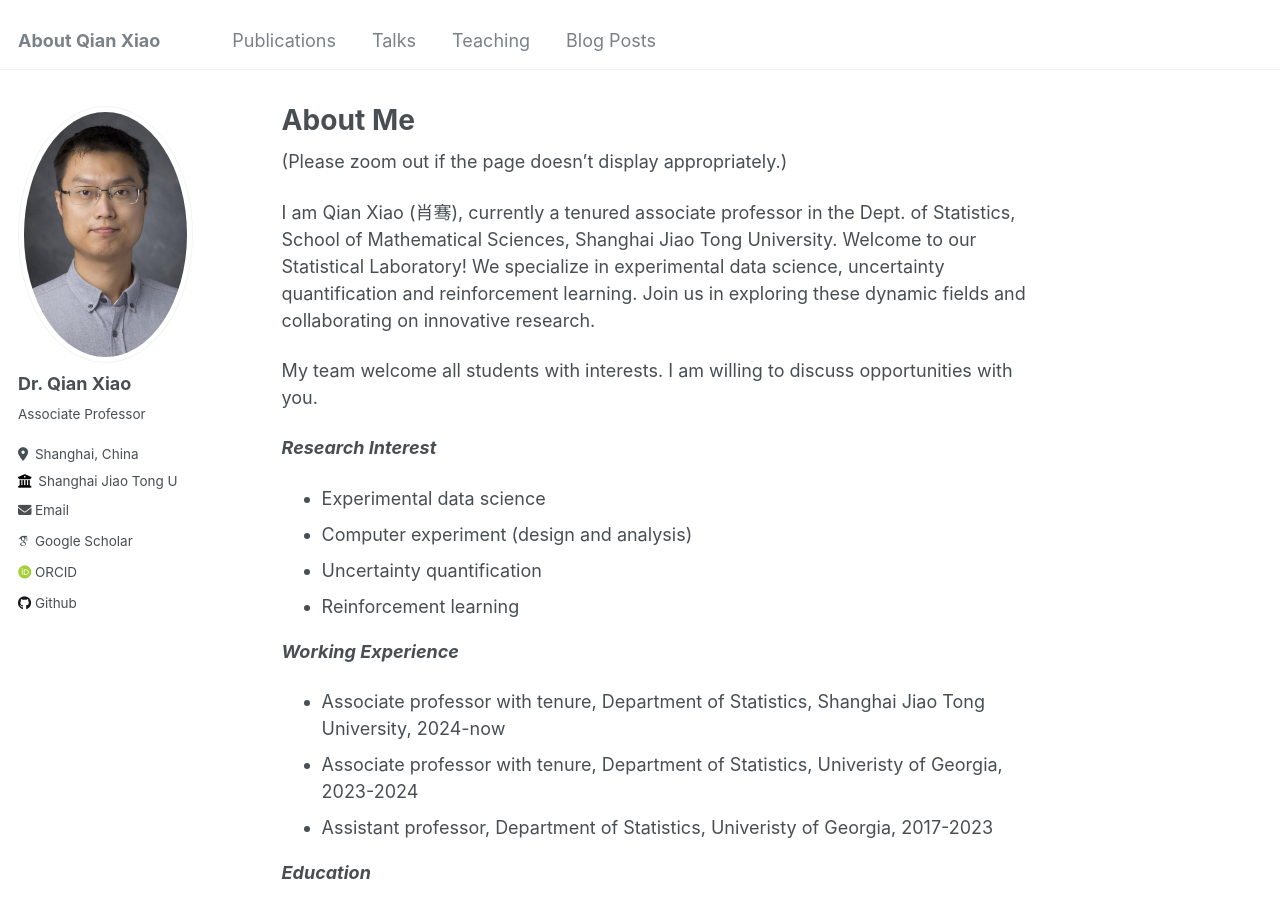
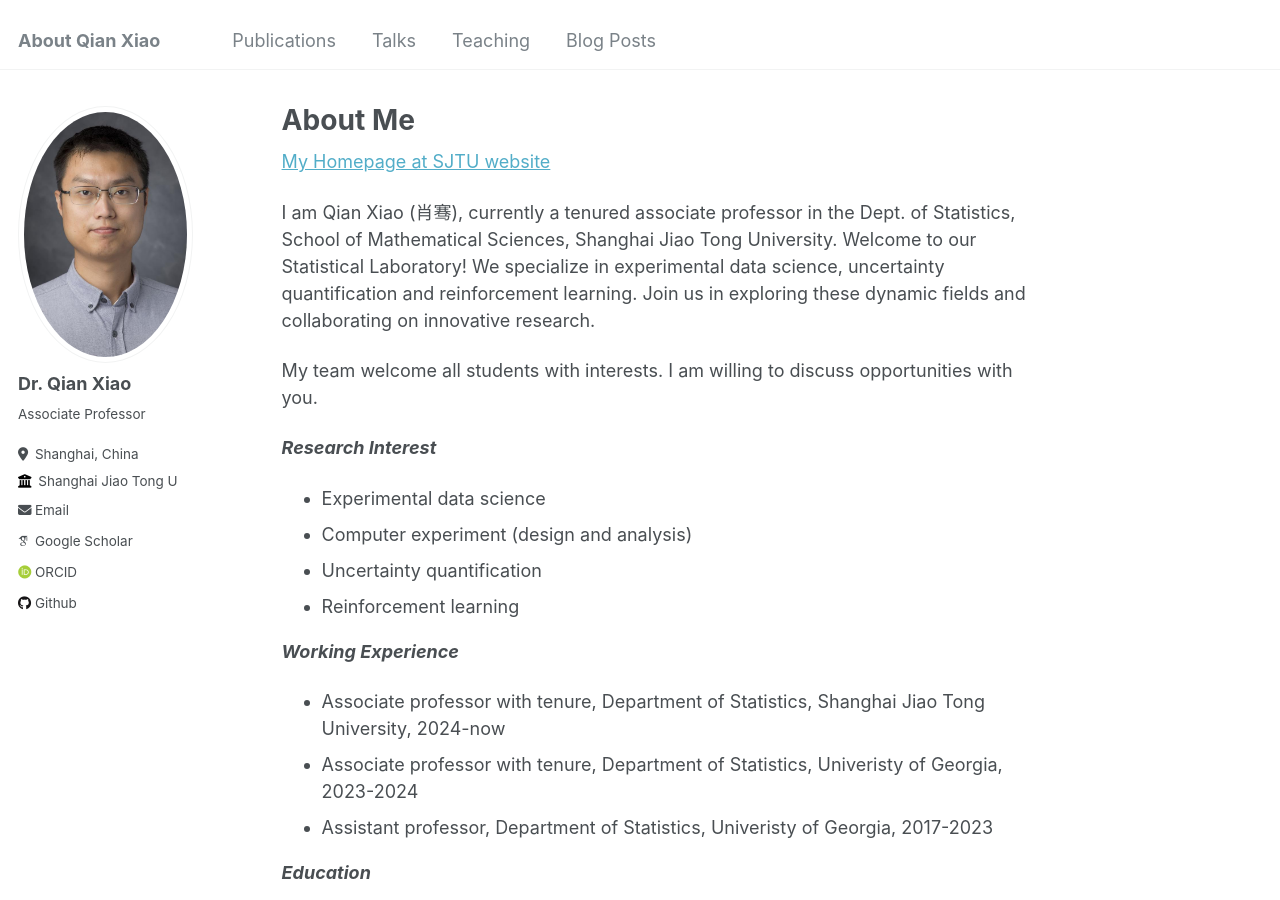
Before and after one commit to QXlab/QXlab.github.io, a Jekyll site: the page built from _pages/about.md, in a window 1280 px wide and 900 px high. Built offline with Jekyll 4.4.1, drawn with Linux system fonts in a browser that asks for light colours; some web fonts are replaced.

Commit message:
Update about.md

```diff
--- a/_pages/about.md
+++ b/_pages/about.md
@@ -6,7 +6,7 @@ redirect_from:
   - /about/
   - /about.html
 ---
-(Please zoom out if the page doesn't display appropriately.)
+[My Homepage at SJTU website](https://math.sjtu.edu.cn/Default/teachershow/tags/MDAwMDAwMDAwMLGIfpmFtKF2)
 
 I am Qian Xiao (肖骞), currently a tenured associate professor in the Dept. of Statistics, School of Mathematical Sciences, Shanghai Jiao Tong University. Welcome to our Statistical Laboratory! We specialize in experimental data science, uncertainty quantification and reinforcement learning. Join us in exploring these dynamic fields and collaborating on innovative research.
 
```
